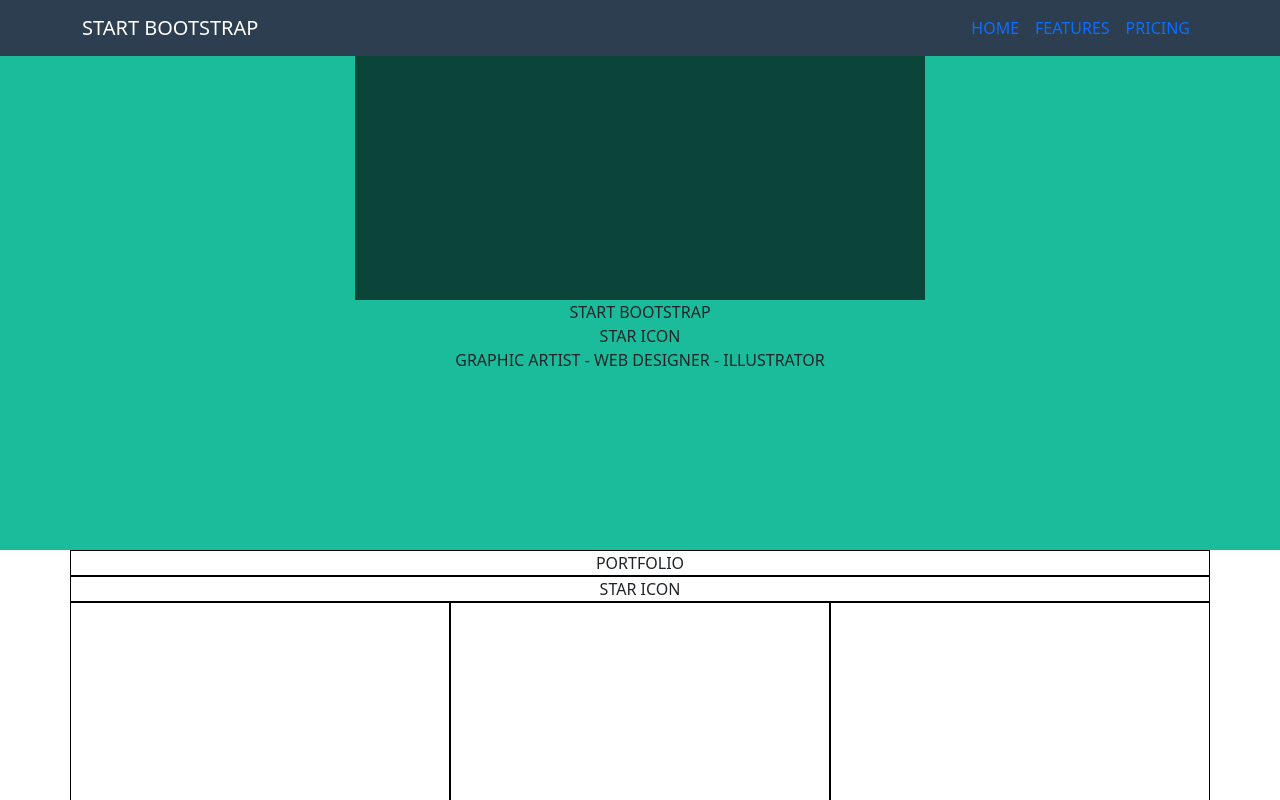
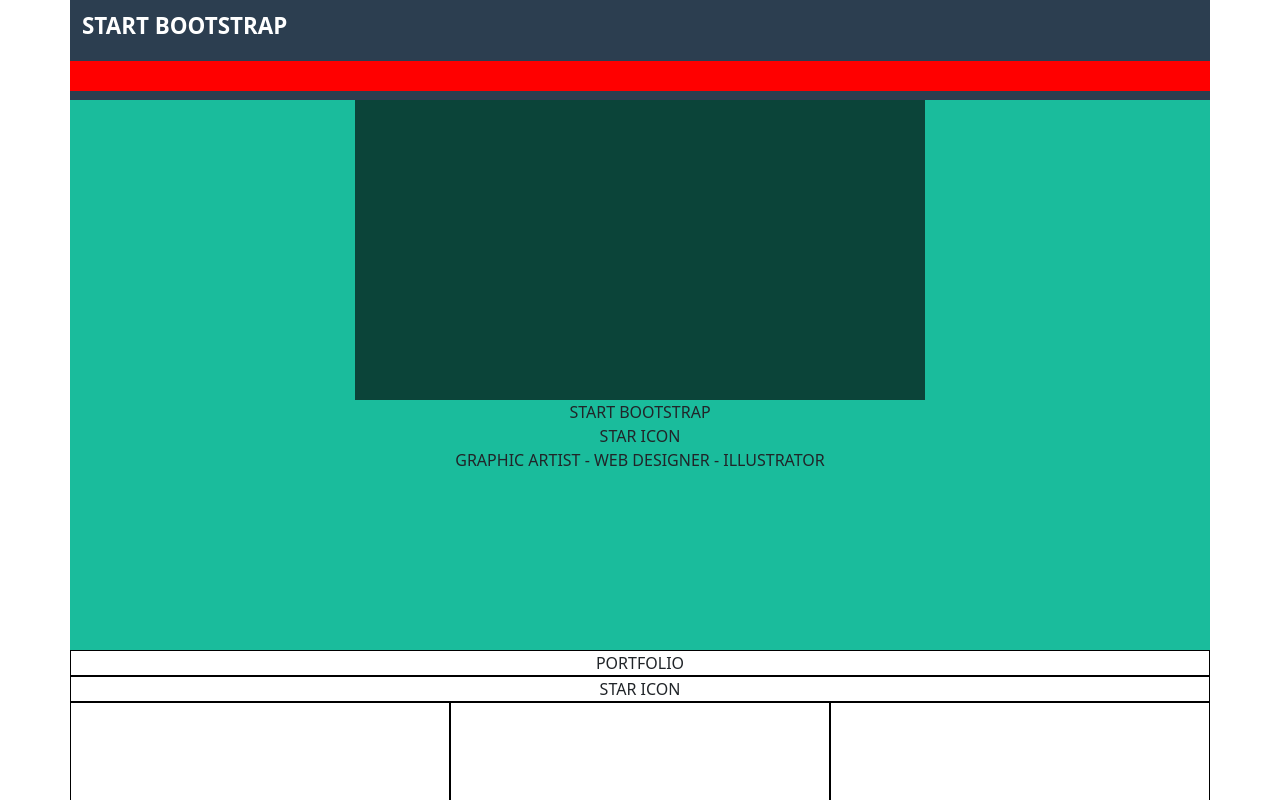
Before and after one commit to Neeiser/html-css-bootstrap-freelancer, a plain HTML site: page Index.html in a window 1280 px wide. Shown: the top 800 px of the page. Drawn offline with nearby package versions, Linux system fonts and the light colour scheme.

Commit message:
Revert "Modifiche alla struttura"
This reverts commit 446fd25ceffa8efaf8519932f20e27baa43a24ca.

```diff
--- a/Index.html
+++ b/Index.html
@@ -11,30 +11,18 @@
     <link rel="stylesheet" href="css/style.css">
 </head>
 <body>
-    <nav class="navbar navbar-expand-md text-uppercase fixed-top me-bg-nav">
-        <div class="container">
-            <a class="navbar-brand" href="#">start bootstrap</a>
-            <button class="navbar-toggler" type="button" data-toggle="collapse" data-target="#navbarNavAltMarkup" aria-controls="navbarNavAltMarkup" aria-expanded="false" aria-label="Toggle navigation">
-              <span class="navbar-toggler-icon"></span>
-            </button>
-            <div class="collapse navbar-collapse justify-content-end" id="navbarNavAltMarkup">
-              <div class="navbar-nav">
-                <a class="nav-item nav-link" href="#">Home</a>
-                <a class="nav-item nav-link" href="#">Features</a>
-                <a class="nav-item nav-link" href="#">Pricing</a>
-              </div>
-            </div>
+    <nav class="container"> <!-- NAVBAR -->
+        <div class="row align-items-center nav-logo">
+            <div class="col-xs-10">START BOOTSTRAP</div>
+            <div class="col-xs-2"></div>
         </div>
     </nav>
-    <header class="hero"> <!-- HEADER / HERO -->
-        <div class="container">
+    <header class="container hero"> <!-- HEADER / HERO -->
         <div class="row align-items-center justify-content-center hero1">
             <div class="col-6 hero-col-img"></div>
             <div class="col-12 text-center">START BOOTSTRAP</div>
             <div class="col-12 text-center">STAR ICON</div>
             <div class="col-12 text-center">GRAPHIC ARTIST - WEB DESIGNER - ILLUSTRATOR</div>
-            </div>
-        </div>
     </header>
     <main>
 
@@ -45,18 +33,18 @@
                 <div class="col-12 text-center">STAR ICON</div>
             </div>
 
-            <div class="row main-content"> <!-- !!!!!!HOVER -->
-                <div class="col-xs-12 col-md-6 col-lg-4"></div>
+            <div class="row align-items-center main-content">
+                <div class="col-xs-12 col-md-6 col-xl-4"></div>
 
-                <div class="col-xs-12 col-md-6 col-lg-4"></div>
+                <div class="col-xs-12 col-md-6 col-xl-4"></div>
 
-                <div class="col-xs-12 col-md-6 col-lg-4"></div>
+                <div class="col-xs-12 col-md-6 col-xl-4"></div>
 
-                <div class="col-xs-12 col-md-6 col-lg-4"></div>
+                <div class="col-xs-12 col-md-6 col-xl-4"></div>
 
-                <div class="col-xs-12 col-md-6 col-lg-4"></div>
+                <div class="col-xs-12 col-md-6 col-xl-4"></div>
 
-                <div class="col-xs-12 col-md-6 col-lg-4"></div>
+                <div class="col-xs-12 col-md-6 col-xl-4"></div>
             </div>
 
         </section>
@@ -90,7 +78,7 @@
     </main>
     <footer>
         <section class="container"> <!-- LOCATION -->
-            <div class="row out-row"> <!-- !!!!!!HOVER -->
+            <div class="row out-row">
                 <div class="col-xs-12 col-md-4">
                     <div class="row nested-row">
                         <div class="col-12">LOCATION</div>
--- a/css/style.css
+++ b/css/style.css
@@ -1,13 +1,17 @@
-.navbar-brand{
-    color: white;
-}
-
-.me-bg-nav{
+nav .row {
+    height: 100px;
     background-color: #2c3e50;
 }
 
-.navbar-toggler{
-    border: 1px solid white;
+.nav-logo .col-xs-10 {
+    color: white;
+    font-size: 1.4rem;
+    font-weight: 600;
+}
+
+.nav-logo .col-xs-2 {
+    height: 30px;
+    background-color: red ;
 }
 
 /*
```
Lines whose indentation alone changed are shown as unchanged.
